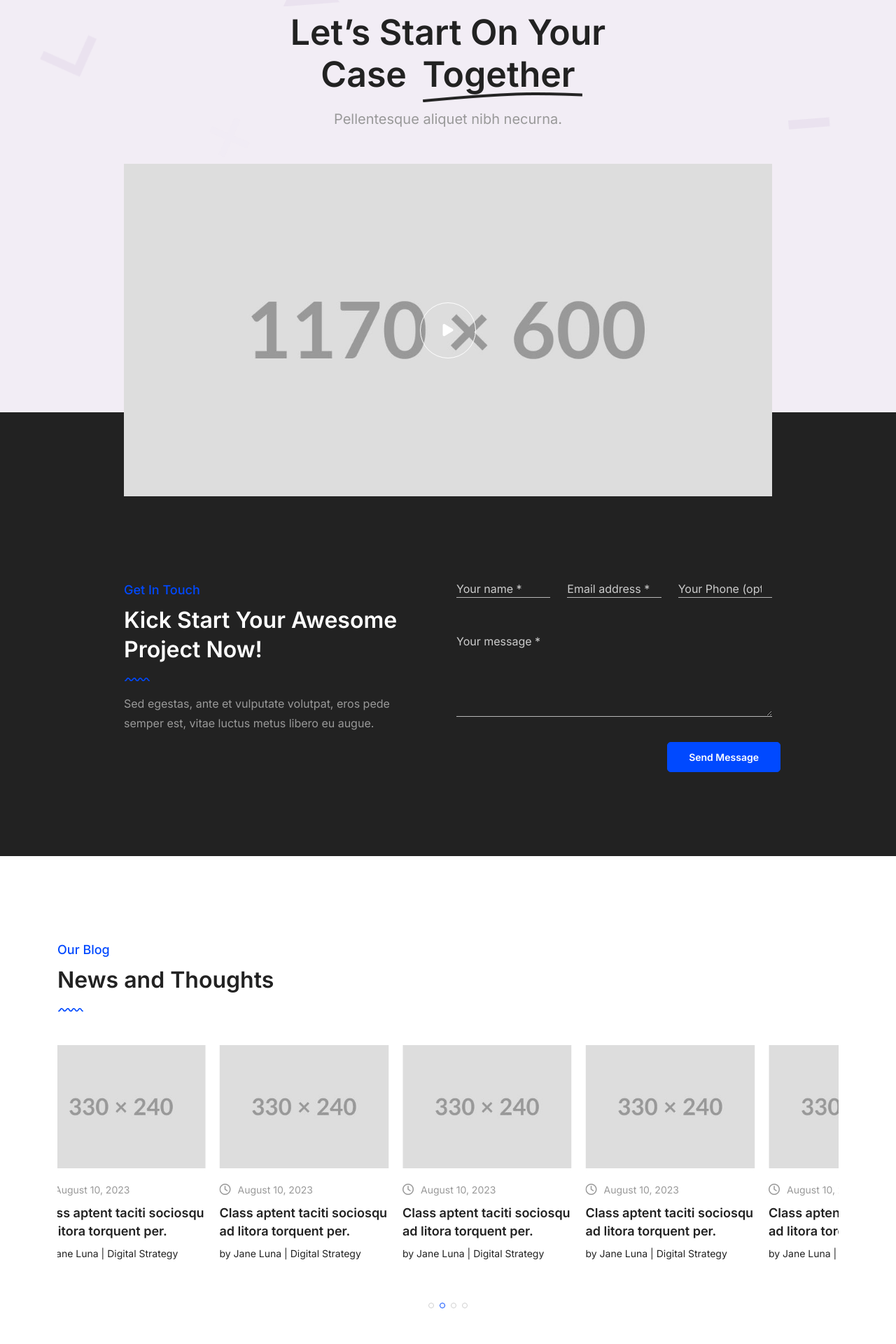
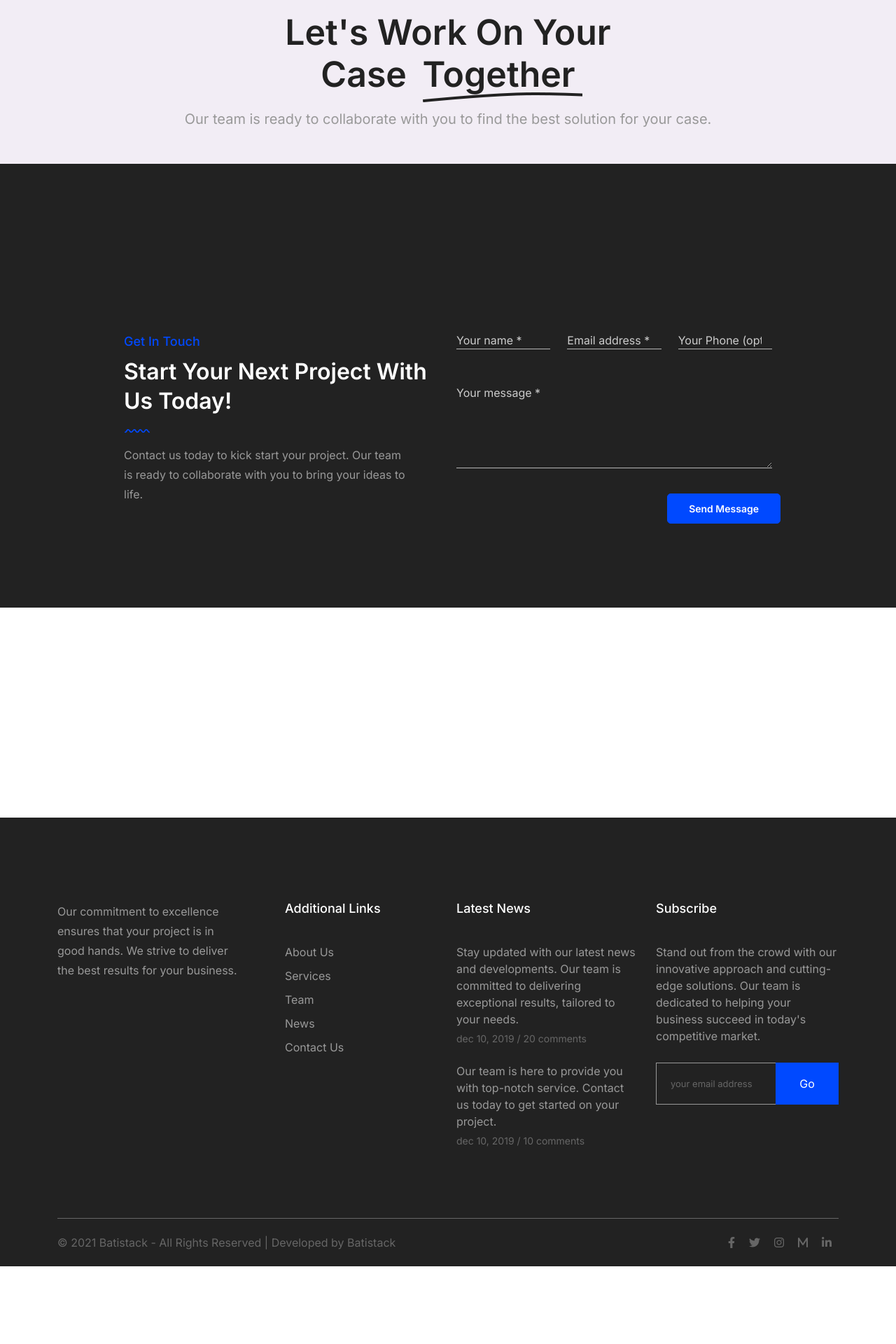
Before and after one commit to Batista0523/batistack-front-pro, a Next.js app: page / in a window 1280 px wide. Shown: the part 4460-6380 px from the top of the page at 70% size. After the commit the page ends 6269 px from the top, so only its background shows below. Built offline with nearby package versions, Linux system fonts and the light colour scheme.

Commit message:
cleaning

```diff
--- a/pages/index.jsx
+++ b/pages/index.jsx
@@ -492,11 +492,14 @@ const Index = () => {
         <div className="container">
           <div className="heading-boder two">
             <h2>
-              Let’s Start On Your Case <span>Together</span>
+              Let's Work On Your Case <span>Together</span>
             </h2>
-            <p>Pellentesque aliquet nibh necurna.</p>
+            <p>
+              Our team is ready to collaborate with you to find the best
+              solution for your case.
+            </p>
           </div>
-          <div className="row">
+          {/* <div className="row">
             <div className="offset-xl-1 col-xl-10">
               <div className="video-img">
                 <img className="w-100" alt="img" src="assets/img/video.jpg" />
@@ -525,7 +528,7 @@ const Index = () => {
                 <img alt="dots1" src="assets/img/shap-5.png" />
               </div>
             </div>
-          </div>
+          </div> */}
         </div>
         <div className="get-in-touch gap">
           <div className="container">
@@ -535,11 +538,12 @@ const Index = () => {
                   <div className="col-xl-6">
                     <div className="heading">
                       <h6>Get In Touch</h6>
-                      <h2> Kick Start Your Awesome Project Now!</h2>
+                      <h2> Start Your Next Project With Us Today!</h2>
                       <img alt="line" src="assets/img/headingline.png" />
                       <p>
-                        Sed egestas, ante et vulputate volutpat, eros pede
-                        semper est, vitae luctus metus libero eu augue.
+                        Contact us today to kick start your project. Our team is
+                        ready to collaborate with you to bring your ideas to
+                        life.
                       </p>
                     </div>
                   </div>
@@ -589,14 +593,14 @@ const Index = () => {
       </section>
       <section className="latest-blog gap">
         <div className="container">
-          <div className="heading">
+          {/* <div className="heading">
             <h6>our blog</h6>
             <h2>News and Thoughts</h2>
             <img alt="line" src="assets/img/headingline.png" />
-          </div>
+          </div> */}
           <Swiper {...latestswiper} className="swiper-container latestswiper">
             <div className="swiper-wrapper">
-              <SwiperSlide className="swiper-slide">
+              {/* <SwiperSlide className="swiper-slide">
                 <div className="latest-blog-post">
                   <a href="blog-single-post.html">
                     <img
@@ -742,7 +746,7 @@ const Index = () => {
                   </a>
                   <span>by Jane Luna | Digital Strategy</span>
                 </div>
-              </SwiperSlide>
+              </SwiperSlide> */}
             </div>
             <div className="swiper-pagination" />
           </Swiper>
--- a/src/layout/Footer.js
+++ b/src/layout/Footer.js
@@ -6,8 +6,9 @@ const Footer = () => {
           <div className="col-xl-3 col-lg-4 col-md-6">
             <div className="footer-logo">
               <p>
-                Aliquam porttitor mauris sit amet orci. Aenean dignissim
-                pellentesque felis. Morbi in sem quis dui placerat ornare.
+                Our commitment to excellence ensures that your project is in
+                good hands. We strive to deliver the best results for your
+                business.
               </p>
             </div>
           </div>
@@ -35,17 +36,22 @@ const Footer = () => {
           </div>
           <div className="col-xl-3 col-lg-4 col-md-6">
             <div className="latest-news">
-              <h6>Latest news</h6>
+              <h6>Latest News</h6>
               <ul>
                 <li>
                   <p>
-                    Quisque volutpat mattis eros. Nullam malesuadarat ut turpis.
+                    Stay updated with our latest news and developments. Our team
+                    is committed to delivering exceptional results, tailored to
+                    your needs.
                   </p>
-                  <span>dec 10, 2019 / 0 comments</span>
+                  <span>dec 10, 2019 / 20 comments</span>
                 </li>
                 <li className="pt-4">
-                  <p>Aliquam porttitor mauris sit amet orci.</p>
-                  <span>dec 10, 2019 / 0 comments</span>
+                  <p>
+                    Our team is here to provide you with top-notch service.
+                    Contact us today to get started on your project.
+                  </p>
+                  <span>dec 10, 2019 / 10 comments</span>
                 </li>
               </ul>
             </div>
@@ -54,8 +60,9 @@ const Footer = () => {
             <div className="latest-news">
               <h6>Subscribe</h6>
               <p>
-                Pellentesque odio nisi, euismod in, pharetra a, ultricies in,
-                diam.
+                Stand out from the crowd with our innovative approach and
+                cutting-edge solutions. Our team is dedicated to helping your
+                business succeed in today's competitive market.
               </p>
               <form>
                 <input
@@ -69,7 +76,7 @@ const Footer = () => {
           </div>
         </div>
         <div className="footer-bottom">
-          <p>© 2023 Terio - All Rights Reserved | Developed by bslthemes</p>
+          <p>© 2021 Batistack - All Rights Reserved | Developed by Batistack</p>
           <ul>
             <li>
               <a href="#">
```
